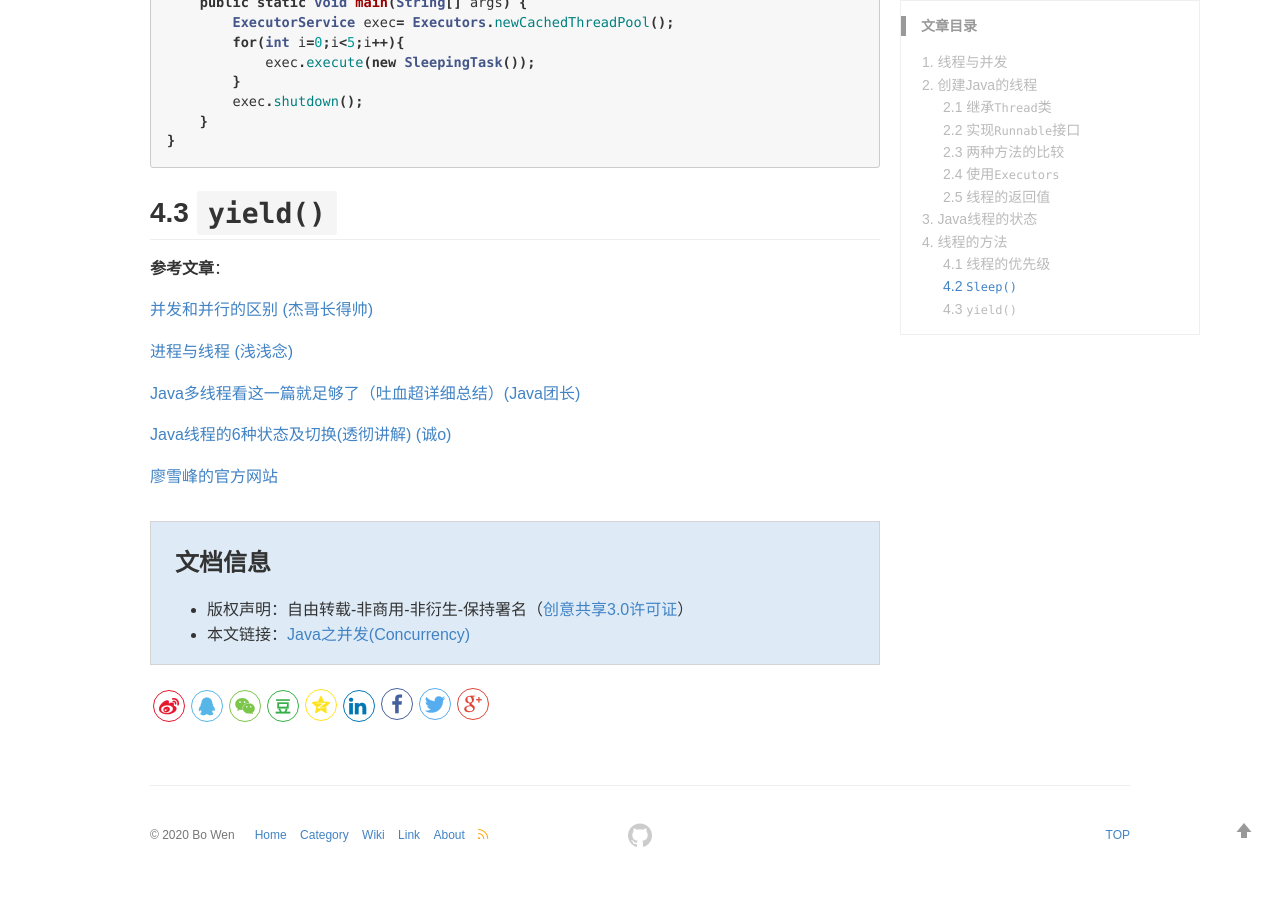
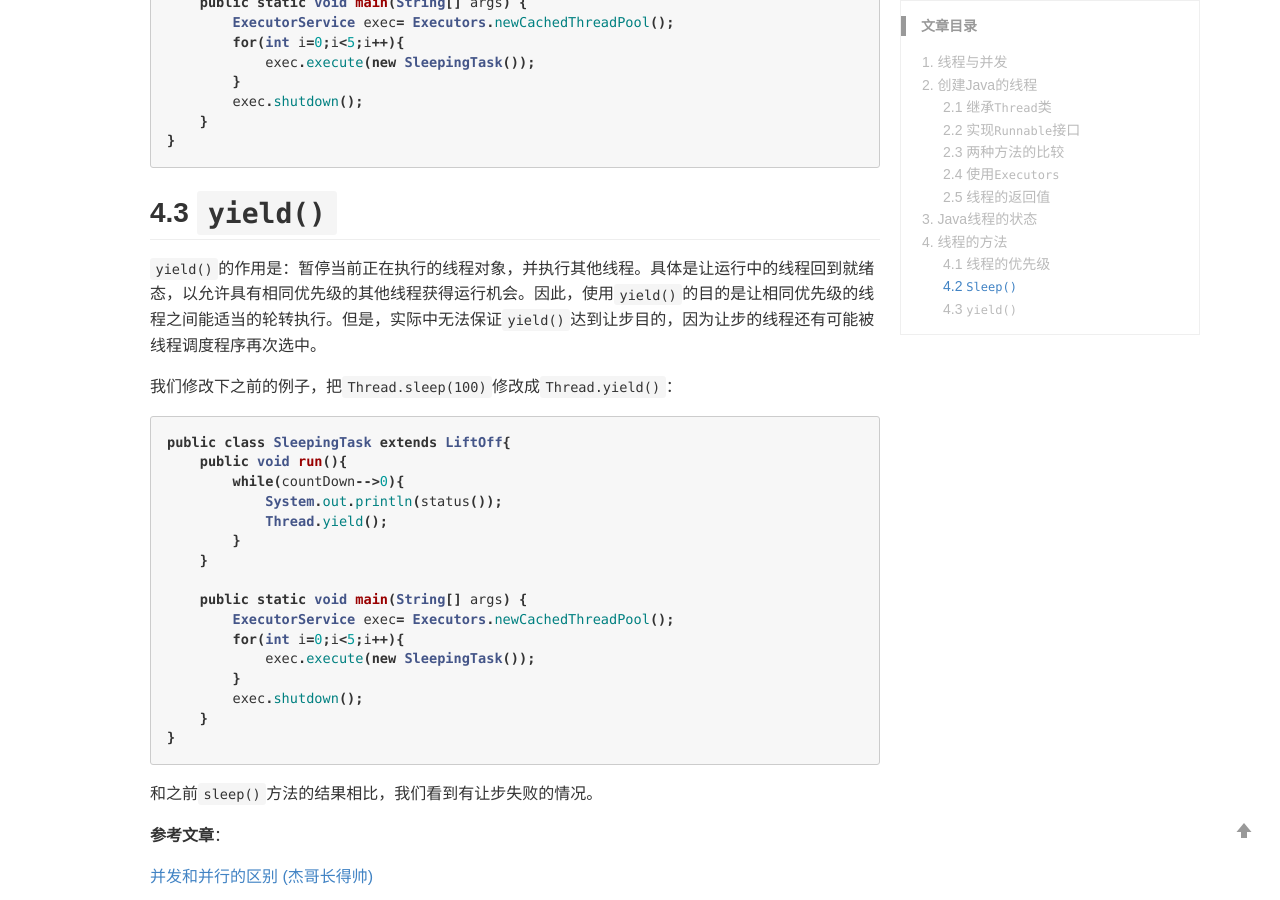
Before and after one commit to wenb1/wenb1.github.io, a Jekyll site: the page built from _posts/2020-05-24-java-concurrency.md, in a window 1280 px wide and 900 px high, scrolled down 9339 px. Built offline with Jekyll 4.4.1, drawn with Linux system fonts in a browser that asks for light colours; comment, search, counter and statistics services are not loaded; some of the changed text lies outside the part shown.

Commit message:
modify blog

````diff
--- a/_posts/2020-05-24-java-concurrency.md
+++ b/_posts/2020-05-24-java-concurrency.md
@@ -355,13 +355,30 @@ public class SleepingTask extends LiftOff{
 
 ## 4.3 `yield()`
 
+`yield()`的作用是：暂停当前正在执行的线程对象，并执行其他线程。具体是让运行中的线程回到就绪态，以允许具有相同优先级的其他线程获得运行机会。因此，使用`yield()`的目的是让相同优先级的线程之间能适当的轮转执行。但是，实际中无法保证`yield()`达到让步目的，因为让步的线程还有可能被线程调度程序再次选中。
 
+我们修改下之前的例子，把`Thread.sleep(100)`修改成`Thread.yield()`：
 
+```java
+public class SleepingTask extends LiftOff{
+    public void run(){
+        while(countDown-->0){
+            System.out.println(status());
+            Thread.yield();
+        }
+    }
 
+    public static void main(String[] args) {
+        ExecutorService exec= Executors.newCachedThreadPool();
+        for(int i=0;i<5;i++){
+            exec.execute(new SleepingTask());
+        }
+        exec.shutdown();
+    }
+}
+```
 
-
-
-
+和之前`sleep()`方法的结果相比，我们看到有让步失败的情况。
 
 
 
````
Also changed, not shown: other parts of _posts/2020-05-24-java-concurrency.md (+1 -1 lines).
